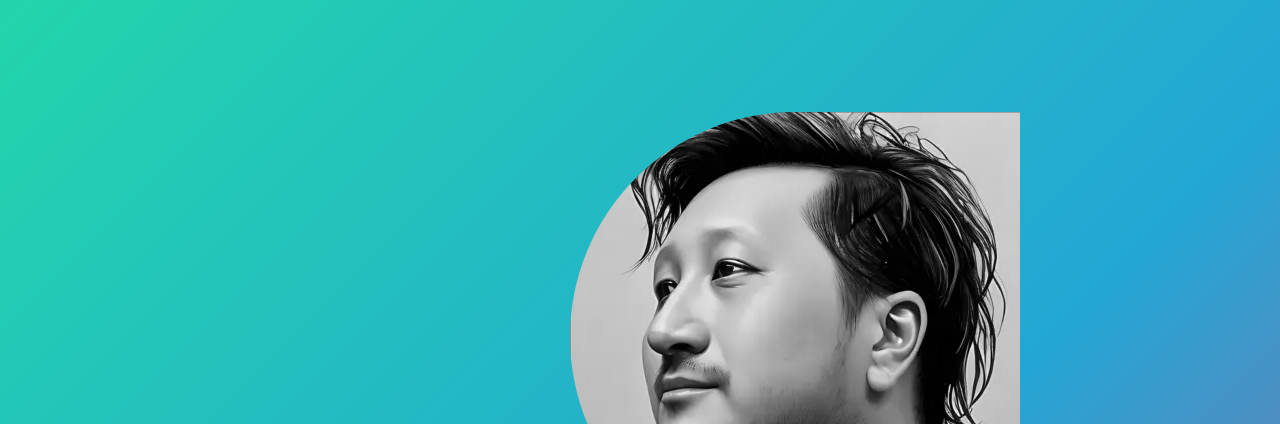
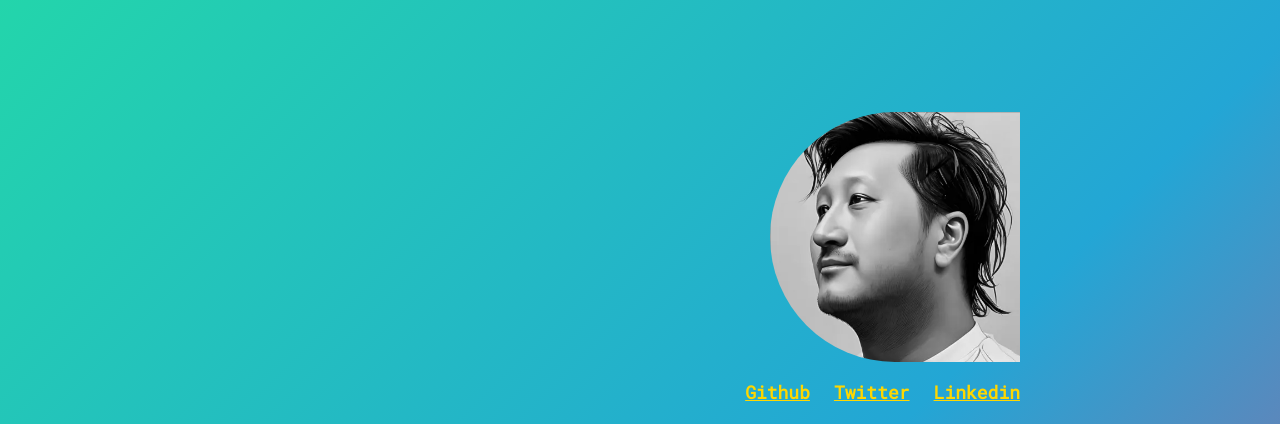
Before and after one commit to ARXChrono/shaunwong.com.au, a website built with Parcel: page index.html in a window 1280 px wide. Shown: the top 424 px of the page. Built offline with nearby package versions, Linux system fonts and the light colour scheme.

Commit message:
smaller pp and light blobs

```diff
--- a/css/styles.scss
+++ b/css/styles.scss
@@ -192,7 +192,7 @@ code {
     margin-left: auto;
   }
   .photo {
-    width: 450px;
+    width: 250px;
     margin-top: 5rem;
   }
   h1 {
@@ -221,7 +221,7 @@ code {
 /* Background Anim */
 .blob {
   position: absolute;
-  opacity: 0.025;
+  opacity: 0.015;
   max-height: 100%;
   width: 50%;
   user-select: none;
--- a/index.html
+++ b/index.html
@@ -26,7 +26,7 @@
     <link rel="shortcut icon" href="favicon.ico" />
 
     <link rel="preconnect" href="https://fonts.googleapis.com" />
-    <link rel="preconnect" href="https://fonts.gstatic.com" crossorigin />
+    <link rel="preconnect" href="https://fonts.gstatic.com" crossorigin="" />
     <link
       href="https://fonts.googleapis.com/css2?family=Roboto+Mono&family=Rubik:wght@700&display=swap"
       rel="stylesheet"
@@ -50,6 +50,7 @@
       class="blob b1"
       viewBox="0 0 200 200"
       xmlns="http://www.w3.org/2000/svg"
+      focusable="false"
     >
       <path
         fill="#FFF"
@@ -57,17 +58,18 @@
         transform="translate(100 100)"
       />
     </svg>
-    <svg
+    <crossorigin
       class="blob b2"
       viewBox="0 0 200 200"
       xmlns="http://www.w3.org/2000/svg"
+      focusable="false"
     >
       <path
         fill="#FFF"
         d="M35,-60.3C43.9,-55.4,48.7,-43.2,56.2,-31.9C63.6,-20.6,73.6,-10.3,78.6,2.9C83.6,16.1,83.5,32.1,75.3,42C67,51.9,50.6,55.6,36.7,57.8C22.8,59.9,11.4,60.5,1.5,57.9C-8.4,55.4,-16.9,49.6,-26.5,45C-36,40.3,-46.8,36.7,-51,29.4C-55.2,22.1,-52.9,11.1,-52.5,0.2C-52.1,-10.6,-53.7,-21.2,-52,-33C-50.4,-44.8,-45.6,-57.8,-36.4,-62.5C-27.2,-67.2,-13.6,-63.6,-0.3,-63.1C13,-62.6,26.1,-65.1,35,-60.3Z"
         transform="translate(100 100)"
       />
-    </svg>
+    </crossorigin>
     <section id="about">
       <div class="img-wrap">
         <picture class="me">
```
